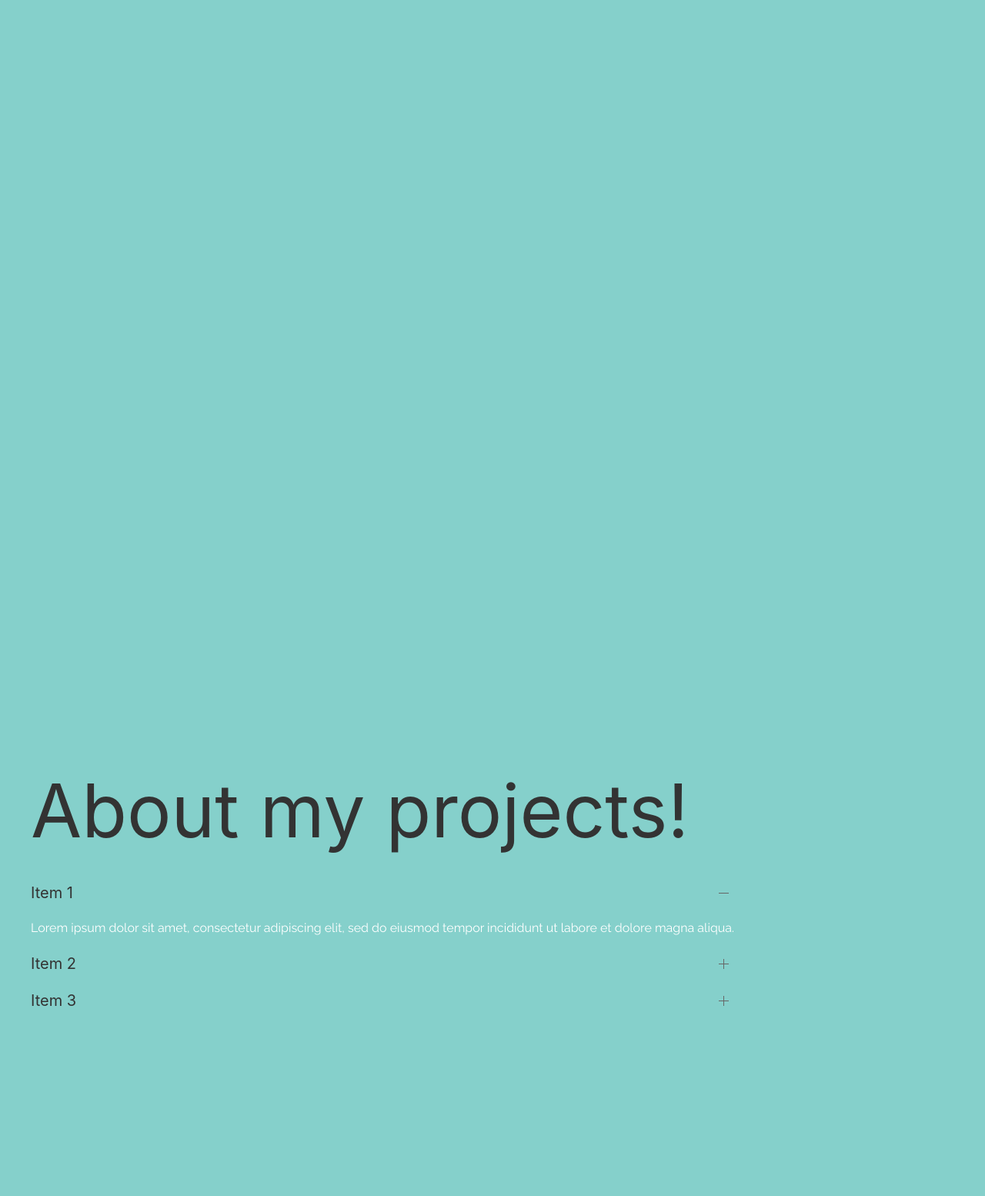
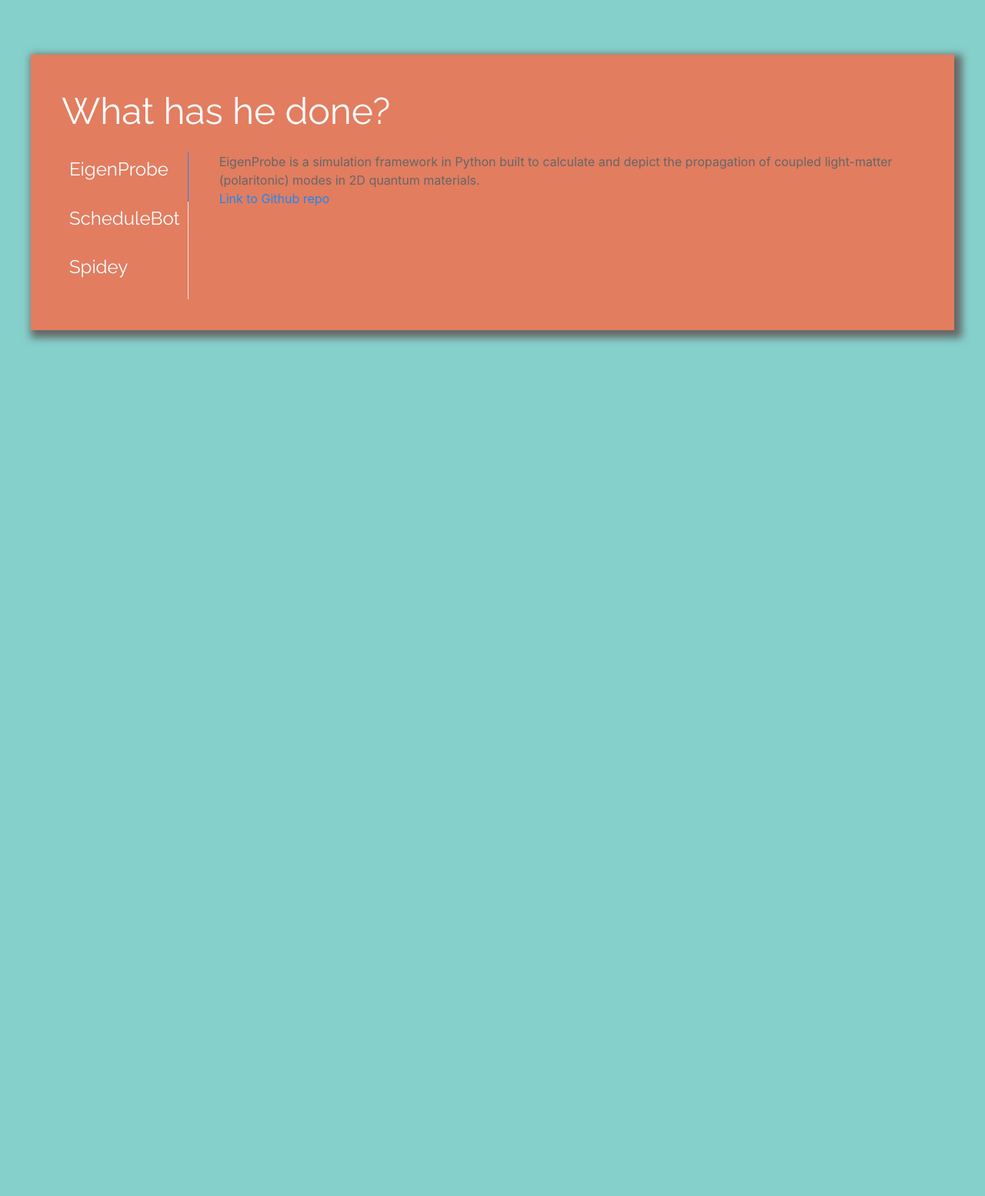
Before and after one commit to meberko/Spidey, a Flask app: page / in a window 1280 px wide. Shown: the part 1269-2823 px from the top of the page at 77% size. Run offline with Flask 2, Linux system fonts and the light colour scheme; some libraries are stand-ins or nearby versions.

Commit message:
-Created "Projects" card -Organized "About" and "Projects" grids...

```diff
--- a/static/main.js
+++ b/static/main.js
@@ -1,22 +1,55 @@
 var navbar_height = document.getElementById("navbar").offsetHeight;
+var about_location = document.getElementById("about").offsetTop-navbar_height
+var projects_location = document.getElementById("projects").offsetTop-navbar_height
+
+locations = {
+    home: navbar_height,
+    about: about_location,
+    projects: projects_location
+};
 
 function load() {
     window.scrollTo({top: navbar_height, behavior: 'smooth'});
+    var about_location = document.getElementById("about").offsetTop-navbar_height
+    var projects_location = document.getElementById("projects").offsetTop-navbar_height
+    locations = {
+        home: navbar_height,
+        about: about_location,
+        projects: projects_location
+    };
+    console.log(document.getElementById("about"));
+};
+
+function resize() {
+    var about_location = document.getElementById("about").offsetTop-navbar_height
+    var projects_location = document.getElementById("projects").offsetTop-navbar_height
+    locations = {
+        home: navbar_height,
+        about: about_location,
+        projects: projects_location
+    };
 }
+
+function scroll() {
+    var curr = window.scrollY;
+    if(curr >= locations["home"] && curr < 0.95*locations["about"]) toggle_active("navbar-home");
+    else if(curr >= 0.95*locations["about"] && curr < 0.95*locations["projects"]) toggle_active("navbar-about");
+    else if(curr >= 0.95*locations["projects"]) toggle_active("navbar-projects");
+    console.log(document.getElementById("about").offsetTop);
+    console.log(curr);
+};
+
+function toggle_active(id) {
+    var navbar_items = document.getElementsByClassName("navbar-item");
+    for(var i=0; i<navbar_items.length; i++) {
+        var item = navbar_items.item(i);
+        if(item.id == id) item.classList.add("uk-active");
+        else item.classList.remove("uk-active");
+    }
+};
 
 function navbar_click(e) {
     var clicked_id = e.id;
-    var navbar_items = document.getElementsByClassName("navbar-item");
     var section_name = e.id.split("-")[1];
-    for(var i=0; i<navbar_items.length; i++) {
-        var item = navbar_items.item(i);
-        if(item.id == clicked_id) {
-            item.classList.add("uk-active");
-        }
-        else {
-            item.classList.remove("uk-active");
-        }
-    }
-    if(section_name == "home") window.scrollTo({top: document.getElementById(section_name).offsetTop, behavior: 'smooth'});
-    else window.scrollTo({top: document.getElementById(section_name).offsetTop - navbar_height, behavior: 'smooth'});
-}
+    window.scrollTo({top: locations[section_name], behavior: 'smooth'});
+};
--- a/static/styles/style.css
+++ b/static/styles/style.css
@@ -23,7 +23,8 @@ body {
 }
 
 svg {
-    stroke: black;
+    stroke: white;
+    fill: white;
     stroke-width: 0.5px;
 }
 
@@ -37,9 +38,16 @@ object {
     width: 25px;
 }
 
-object > svg {
+object * {
     stroke: white;
     fill: white;
+}
+
+.card-title {
+    font-size: 3rem;
+}
+.card-text {
+    font-size: 2rem;
 }
 
 #name-text {
@@ -78,3 +86,8 @@ object > svg {
     background-color: #e27d60;
     box-shadow: 5px 5px 10px 5px;
 }
+
+#project-card {
+    background-color: #e27d60;
+    box-shadow: 5px 5px 10px 5px;
+}
--- a/templates/home.html
+++ b/templates/home.html
@@ -11,7 +11,7 @@
         <script src="https://cdn.jsdelivr.net/npm/uikit@3.5.5/dist/js/uikit.min.js"></script>
         <script src="https://cdn.jsdelivr.net/npm/uikit@3.5.5/dist/js/uikit-icons.min.js"></script>
     </head>
-    <body onload="load()">
+    <body onload="load()" onscroll="scroll()" onresize="resize()">
         <nav id="navbar" class="uk-animation-fade uk-navbar-container" uk-navbar uk-sticky="bottom: #offset">
             <div class="uk-navbar-left">
                 <ul class="uk-navbar-nav">
@@ -38,41 +38,55 @@
                 </ul>
             </span>
         </div>
-        <div id="about" class="uk-container uk-padding" uk-scrollspy="cls:uk-animation-scale-up; repeat: true" style="animation-duration: 0.75s" uk-grid>
-            <img id="headshot" class="uk-width-1-3" data-src="{{url_for('static', filename='headshot-circle.png')}}" alt="" uk-img>
-            <div class="uk-width-expand">
-                <div id="about-card" class="uk-card-default uk-card-body ">
-                    <h1 class="uk-card-title" style="color: white">Who is this guy?</h3>
-                    <div class="uk-container uk-grid">
-                        <object class="uk-padding-small" type="image/svg+xml" data="{{url_for('static', filename='pin.svg')}}"></object>
-                        <p class="uk-width-expand uk-padding-small">New York, NY</p>
+        <div id="about" class="uk-container uk-padding uk-align-center" uk-scrollspy="cls:uk-animation-scale-up; repeat: true; offset-top: 300px;" style="animation-duration: 0.75s">
+            <div id="about-grid" uk-grid>
+                <img id="headshot" class="uk-width-1-3" data-src="{{url_for('static', filename='headshot-circle.png')}}" alt="" uk-img>
+                <div class="uk-width-expand">
+                    <div id="about-card" class="uk-card-default uk-card-body">
+                        <h1 class="uk-card-title card-title" style="color: white">Who is this guy?</h3>
+                        <div id="about-card-grid" uk-grid>
+                            <div class="uk-width-1-2">
+                                <div class="uk-container">
+                                    <p class="card-text">
+                                        <object class="uk-width-auto" type="image/svg+xml" data="{{url_for('static', filename='pin.svg')}}"></object>
+                                        New York, NY
+                                    </p>
+                                </div>
+                            </div>
+                            <div class="uk-width-1-2">
+                                <div class="uk-container">
+                                        <div uk-icon="icon: code; ratio: 1"></div>
+                                        C++
+                                </div>
+                            </div>
+                        </div>
                     </div>
                 </div>
             </div>
         </div>
-        <div id="spacer" style="height: 1000px"></div>
-        <div id="projects" class="uk-container uk-padding" uk-scrollspy="cls: uk-animation-scale-up; repeat: true" style="animation-duration: 0.75s" uk-grid>
-            <p class="uk-heading-large uk-text-center"> About my projects!</p>
-            <ul uk-accordion>
-                <li class="uk-open">
-                    <a class="uk-accordion-title" href="#">Item 1</a>
-                    <div class="uk-accordion-content">
-                        <p>Lorem ipsum dolor sit amet, consectetur adipiscing elit, sed do eiusmod tempor incididunt ut labore et dolore magna aliqua.</p>
+        <div id="projects" class="uk-container uk-padding uk-align-center" uk-scrollspy="cls: uk-animation-scale-up; repeat: true; offset-top: 300px" style="animation-duration: 0.75s">
+            <div id="project-card" class="uk-card-default uk-card-body">
+                <h1 class="uk-card-title card-title" style="color: white">What has he done?</h3>
+                <div id="projects-grid" uk-grid>
+                    <div class="uk-width-auto@m">
+                        <ul class="uk-tab-left" uk-tab="connect: #component-tab-left; animation: uk-animation-fade">
+                            <li><a href="#"><h3>EigenProbe</h3></a></li>
+                            <li><a href="#"><h3>ScheduleBot</h3></a></li>
+                            <li><a href="#"><h3>Spidey</h3></a></li>
+                        </ul>
                     </div>
-                </li>
-                <li>
-                    <a class="uk-accordion-title" href="#">Item 2</a>
-                    <div class="uk-accordion-content">
-                        <p>Ut enim ad minim veniam, quis nostrud exercitation ullamco laboris nisi ut aliquip ex ea commodo consequat. Duis aute irure dolor reprehenderit.</p>
+                    <div class="uk-width-expand@m">
+                        <ul id="component-tab-left" class="uk-switcher">
+                            <li>
+                                EigenProbe is a simulation framework in Python built to calculate and depict the propagation of coupled light-matter (polaritonic) modes in 2D quantum materials.<br>
+                                <a href="https://www.github.com/EigenProbe">Link to Github repo</a>
+                            </li>
+                            <li>Ut enim ad minim veniam, quis nostrud exercitation ullamco laboris nisi ut aliquip ex ea commodo consequat.</li>
+                            <li>Duis aute irure dolor in reprehenderit in voluptate velit esse cillum dolore eu fugiat nulla pariatur, sed do eiusmod.</li>
+                        </ul>
                     </div>
-                </li>
-                <li>
-                    <a class="uk-accordion-title" href="#">Item 3</a>
-                    <div class="uk-accordion-content">
-                        <p>Duis aute irure dolor in reprehenderit in voluptate velit esse cillum dolore eu fugiat nulla pariatur. Excepteur sint occaecat cupidatat proident.</p>
-                    </div>
-                </li>
-            </ul>
+                </div>
+            </div>
         </div>
     </body>
     <footer>
```
Also changed, not shown: static/pin.svg.
